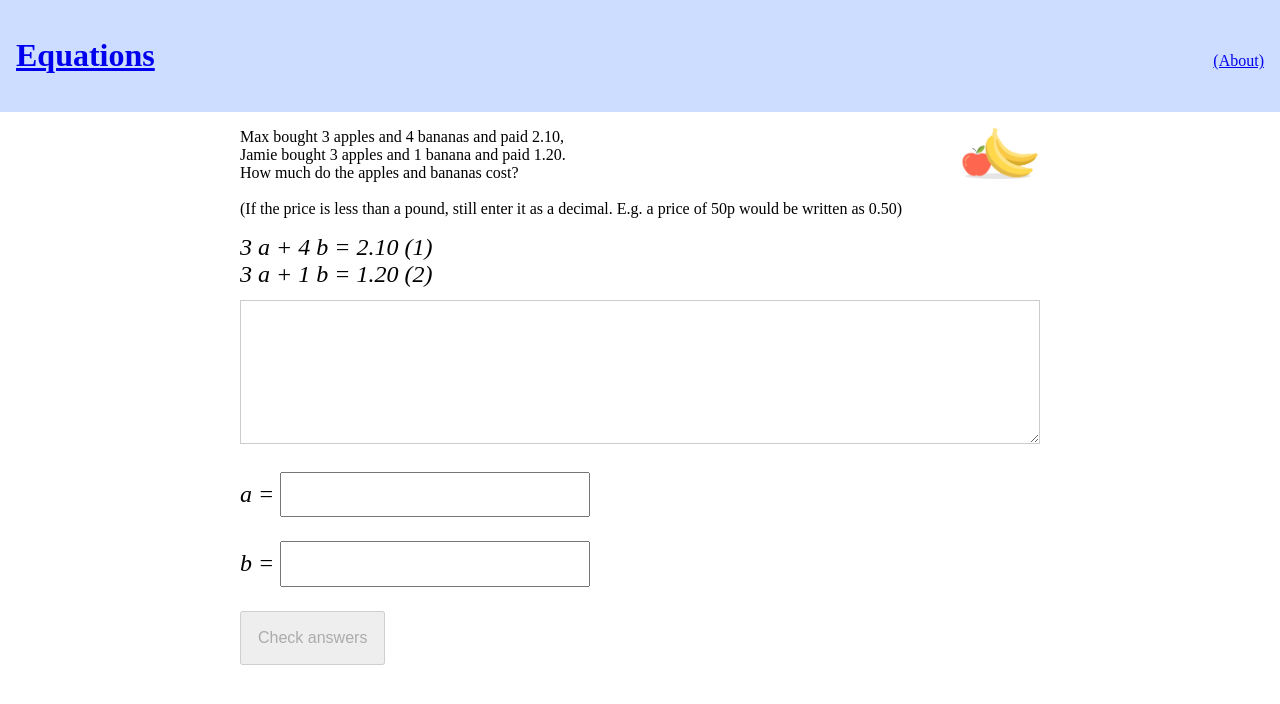
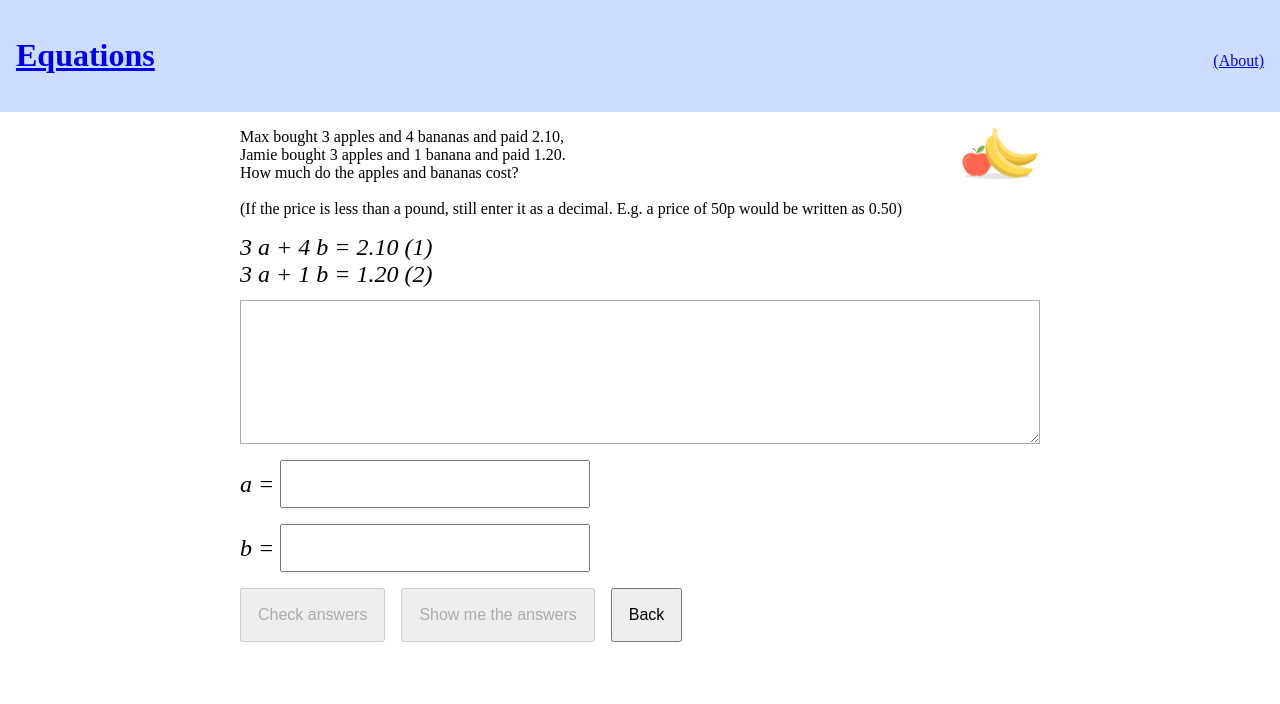
Before and after one commit to jacekkopecky/equations, a React (Vite) app: page /eq in a window 1280 px wide. Shown: the top 704 px of the page. Built offline with nearby package versions, Linux system fonts and the light colour scheme.

Commit message:
finish assignment page

```diff
--- /dev/null
+++ b/src/js/AppState.js
@@ -0,0 +1,45 @@
+import Random from './tools/random';
+import levels from './levels/index';
+import { useLocalStorage } from './tools/react';
+
+export default class AppState {
+  constructor() {
+    const [state, setState] = useLocalStorage('state', {});
+    this.state = state;
+    this.setState = setState;
+
+    if (!Array.isArray(this.state.assignments)) {
+      this.state.assignments = [];
+    }
+  }
+
+  getAssignment(level, n) {
+    let assignment = this.state.assignments[n];
+
+    if (!assignment) {
+      const rng = new Random(`${level}/${n}`);
+      assignment = levels[level](rng);
+      assignment.level = level;
+      assignment.n = n;
+    }
+
+    if (!assignment.save) {
+      assignment.save = () => {
+        this._duplicateState();
+        this.state.assignments[n] = assignment;
+        this._saveState();
+      };
+    }
+
+    return assignment;
+  }
+
+  _duplicateState() {
+    this.state = { ...this.state };
+  }
+
+  // use this after _duplicateState and then changing some values there
+  _saveState() {
+    this.setState(this.state);
+  }
+}
--- a/src/js/components/App.css
+++ b/src/js/components/App.css
@@ -1,6 +1,7 @@
 :root {
   --bg: white;
   --fg: black;
+  --disabled-bg: #eee;
   --header-bg: #cdf;
   --border: #aaa;
   --level-n-fg: #44f;
--- a/src/js/components/App.js
+++ b/src/js/components/App.js
@@ -12,7 +12,11 @@ import { PropsFromRouteParams } from '../tools/react';
 
 import './App.css';
 
+import AppState from '../AppState';
+
 export default function App() {
+  const appState = new AppState();
+
   return (
     <Router>
       <header id="app-header">
@@ -22,15 +26,15 @@ export default function App() {
 
       <Switch>
         <Route exact path="/">
-          <Overview />
+          <Overview appState={appState} />
         </Route>
         <Route exact path="/eq/:level(\d+)/:n(\d+)">
           <PropsFromRouteParams>
-            <SolveAssignment back="/" />
+            <SolveAssignment appState={appState} back="/" />
           </PropsFromRouteParams>
         </Route>
         <Route path="/eq" exact>
-          <SolveAssignment level={1} n={1} back="/" />
+          <SolveAssignment level={1} n={1} appState={appState} back="/" />
         </Route>
         <Route path="/about">
           <p>This is a simple app for practicing equations.</p>
--- a/src/js/components/SolveAssignment.css
+++ b/src/js/components/SolveAssignment.css
@@ -5,13 +5,28 @@
   font-size: 150%;
 }
 
-#solve-equation textarea.equation {
-  border: thin solid #ccc;
+#solve-equation textarea.equation,
+#solve-equation pre.equation {
+  display: block;
+  border: thin solid var(--border);
   outline: none;
   box-sizing: border-box;
   min-height: 6em;
   margin-top: 0.5em;
+  margin-bottom: 0;
   width: 100%;
+}
+
+#solve-equation pre.equation {
+  padding: 0.2rem;
+  background: var(--disabled-bg);
+}
+
+#solve-equation .answer {
+  line-height: 2em;
+  height: 2em;
+  display: block;
+  white-space: pre;
 }
 
 #solve-equation .answer input {
@@ -19,6 +34,9 @@
   font-family: inherit;
   font-style: inherit;
   padding: 0.3em;
+  line-height: 2em;
+  height: 2em;
+  box-sizing: border-box;
 }
 
 #solve-equation button {
@@ -37,3 +55,25 @@
   margin-left: 1em;
   float: right;
 }
+
+#solve-equation .answers {
+  margin: 1rem 0;
+  box-sizing: border-box;
+  width: 100%;
+  display: grid;
+  grid-template-columns: 1fr 1fr;
+}
+
+#solve-equation .answers .answer {
+  margin-bottom: 1rem;
+}
+
+#solve-equation .answers .answer:last-child {
+  margin-bottom: 0;
+}
+
+#solve-equation .answers .correctness {
+  font-size: 1.5em;
+  margin-left: 2em;
+  align-self: center;
+}
--- a/src/js/components/SolveAssignment.js
+++ b/src/js/components/SolveAssignment.js
@@ -1,27 +1,104 @@
-import React, { useState } from 'react';
-import { Link } from 'react-router-dom';
+import React, { useState, useLayoutEffect } from 'react';
+import { Link, Redirect } from 'react-router-dom';
 
 import './SolveAssignment.css';
 
 import * as Equations from '../tools/equations';
-import Random from '../tools/random';
-import levels from '../levels/index';
-import { useAutofocusRef } from '../tools/react';
+import { useAutofocusRef, useLocalStorage } from '../tools/react';
 
 export default function SolveAssignment(props) {
   const level = Number(props.level);
   const n = Number(props.n);
 
-  const rng = new Random(`${level}/${n}`);
-
   const [answers, setAnswers] = useState(new Map());
   const [correctness, setCorrectness] = useState(null);
 
-  const assignment = levels[level](rng);
-  assignment.level = level;
-  assignment.n = n;
+  const appState = props.appState;
+  const assignment = appState.getAssignment(level, n);
 
   const varNames = Array.from(Equations.extractVariables(assignment.equations));
+
+  // autofocus when moving to a new assignment
+  const textAreaRef = useAutofocusRef([level, n]);
+
+  // resize text area after render to fit content
+  useLayoutEffect(() => {
+    if (textAreaRef.current) {
+      resizeTextArea(textAreaRef.current);
+    }
+  });
+
+  const [
+    storedAttemptText,
+    setStoredAttemptText,
+    deleteStoredAttemptText,
+  ] = useLocalStorage(`currentEquation/${level}/${n}`, '');
+
+  const [askedToCheckAnswers, setAskedToCheckAnswers] = useState(false);
+
+  if (assignment.level !== level) {
+    return <Redirect to={`/eq/${assignment.level}/${n}`} />;
+    // todo this will not bring up storedAttemptText for some reason
+    // but it shouldn't be a problem because you should actually never go to the wrong level
+  }
+
+  if (assignment.attemptText) {
+    deleteStoredAttemptText();
+  }
+
+  const finished = assignment.answeredCorrectly != null;
+  const attemptText = assignment.attemptText ?? storedAttemptText;
+
+  return (
+    <main id="solve-equation">
+      { assignment.image && (
+        <img src={assignment.image} className="assignment-icon" alt="assignment icon" />
+      ) }
+
+      { assignment.text && Equations.formatEquationsText(assignment.text) }
+      { assignment.onlyText || (
+        assignment.equations.map(renderEquation)
+      ) }
+
+      {
+        finished ? <pre className="equation">{ attemptText }</pre> : (
+          <textarea
+            className="equation"
+            onChange={saveAttemptText}
+            autoFocus
+            ref={textAreaRef}
+            value={attemptText}
+            disabled={finished}
+          />
+        )
+      }
+
+      <div className="answers">
+        <div>
+          { varNames.map(renderAnswerInput) }
+        </div>
+
+        { (!finished || askedToCheckAnswers) && correctness != null && (
+          <div className="correctness">
+            { correctness ? 'Correct' : 'Sorry, not right' }
+          </div>
+        ) }
+      </div>
+
+      <button
+        type="button"
+        onClick={checkAnswers}
+        disabled={finished || !Equations.areAllVariablesAnswered(assignment.equations, answers)}
+      >
+        Check answers
+      </button>
+      <button type="button" disabled>Show me the answers</button>
+      { props.back && (
+        <Link to={props.back}><button type="button">Back</button></Link>
+      ) }
+
+    </main>
+  );
 
   function setAnswer(variable, value) {
     const copy = new Map(answers);
@@ -35,61 +112,46 @@ export default function SolveAssignment(props) {
   }
 
   function checkAnswers() {
-    setCorrectness(Equations.checkAnswers(assignment.equations, answers));
+    const correct = Equations.checkAnswers(assignment.equations, answers);
+    setCorrectness(correct);
+    if (correct) {
+      assignment.attemptText = attemptText;
+      assignment.answeredCorrectly = true;
+      assignment.save();
+      setStoredAttemptText(null);
+      setAskedToCheckAnswers(true);
+    } else {
+      assignment.attemptCount = (assignment.attemptCount ?? 0) + 1;
+      assignment.save();
+    }
   }
 
-  function answerInput(varName) {
+  function saveAttemptText(e) {
+    resizeTextArea(e.target);
+    setStoredAttemptText(e.target.value);
+  }
+
+  function renderAnswerInput(varName) {
     return (
-      <p className="answer" key={varName}>
-        { varName } = <input type="number" onInput={(e) => setAnswer(varName, e.target.valueAsNumber)} />
-      </p>
+      <div className="answer" key={varName}>
+        { varName }
+        { ' = ' }
+        { finished ? assignment.solution[varName] : (
+          <input type="number" onChange={(e) => setAnswer(varName, e.target.valueAsNumber)} />
+        ) }
+      </div>
     );
   }
 
-  // autofocus when moving to a new assignment
-  const textAreaRef = useAutofocusRef([level, n]);
-
-  return (
-    <main id="solve-equation">
-      { assignment.image && (
-        <img src={assignment.image} className="assignment-icon" alt="assignment icon" />
-      ) }
-
-      { assignment.text && Equations.formatEquationsText(assignment.text) }
-      { assignment.onlyText || (
-        <>
-          <div>{ Equations.formatEquation(assignment.equations[0], 1) }</div>
-          <div>{ Equations.formatEquation(assignment.equations[1], 2) }</div>
-        </>
-      ) }
-
-      <textarea className="equation" onInput={resizeTextArea} autoFocus ref={textAreaRef} />
-      {
-        // todo make the text area remember contents in localStorage
-      }
-
-      { varNames.map(answerInput) }
-
-      <button
-        type="button"
-        onClick={checkAnswers}
-        disabled={!Equations.areAllVariablesAnswered(assignment.equations, answers)}
-      >
-        Check answers
-      </button>
-
-      { correctness != null && (
-        <p className="correctness">
-          { correctness ? 'Correct' : 'Sorry, not right' }
-        </p>
-      ) }
-    </main>
-  );
+  function renderEquation(eq, index) {
+    return (
+      <div key={index}>{ Equations.formatEquation(eq, index + 1) }</div>
+    );
+  }
 }
 
 const textareaExtraSize = 10;
-function resizeTextArea(e) {
-  const el = e.target;
+function resizeTextArea(el) {
   if (el.scrollHeight > el.clientHeight) {
     el.style.height = `${el.scrollHeight + textareaExtraSize}px`;
   }
--- a/src/js/tools/react.js
+++ b/src/js/tools/react.js
@@ -1,4 +1,4 @@
-import React, { useRef, useEffect } from 'react';
+import React, { useRef, useEffect, useState } from 'react';
 import { useParams } from 'react-router-dom';
 
 // This hook returns a ref.
@@ -20,3 +20,47 @@ export function PropsFromRouteParams(props) {
 
   return React.cloneElement(props.children, params);
 }
+
+/*
+ * useLocalStorage hook from https://usehooks.com/useLocalStorage/ 2020-09-13
+ *
+ * extended to add deleteValue() (does not affect the state)
+ */
+export function useLocalStorage(key, initialValue) {
+  // State to store our value
+  // Pass initial state function to useState so logic is only executed once
+  const [storedValue, setStoredValue] = useState(() => {
+    try {
+      // Get from local storage by key
+      const item = window.localStorage.getItem(key);
+      // Parse stored json or if none return initialValue
+      return item ? JSON.parse(item) : initialValue;
+    } catch (error) {
+      // If error also return initialValue
+      console.log(error);
+      return initialValue;
+    }
+  });
+
+  // Return a wrapped version of useState's setter function that ...
+  // ... persists the new value to localStorage.
+  const setValue = (value) => {
+    try {
+      // Allow value to be a function so we have same API as useState
+      const valueToStore = value instanceof Function ? value(storedValue) : value;
+      // Save state
+      setStoredValue(valueToStore);
+      // Save to local storage (remove if)
+      window.localStorage.setItem(key, JSON.stringify(valueToStore));
+    } catch (error) {
+      // A more advanced implementation would handle the error case
+      console.log(error);
+    }
+  };
+
+  const deleteValue = () => {
+    window.localStorage.removeItem(key);
+  };
+
+  return [storedValue, setValue, deleteValue];
+}
```
Also changed, not shown: .eslintrc.json, 1 other file (tests, documents, lock files or other folders).
